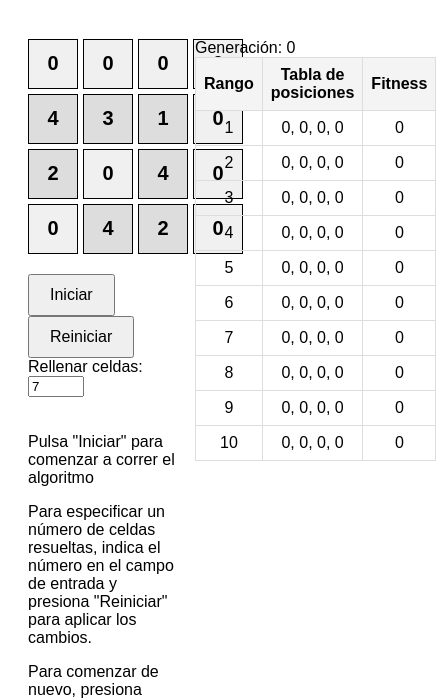
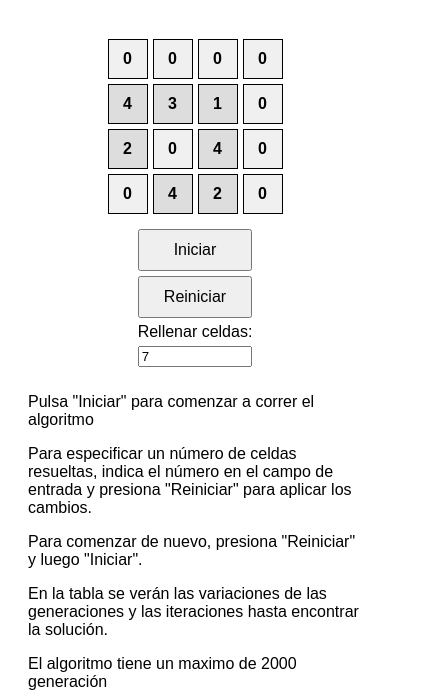
Before and after one commit to Leancen22/Algoritmos-gen-ticos, a plain HTML site: page sudoku.html in a window 390 px wide. Shown: the part 98-798 px from the top of the page, 436 px wide, since content can reach past the window. Drawn offline with Linux system fonts and the light colour scheme.

Commit message:
responsive

```diff
--- a/sudoku.html
+++ b/sudoku.html
@@ -88,6 +88,46 @@
         margin-top: 20px;
     }
 
+    @media screen and (max-width: 768px) {
+
+        .container {
+            flex-direction: column;
+            align-items: center;
+        }
+
+        .left-section {
+            width: 100%;
+        }
+
+        .right-section {
+            width: 100%;
+        }
+
+        .sudoku-grid {
+            grid-template-columns: repeat(4, 40px);
+            grid-template-rows: repeat(4, 40px);
+            margin: 0 auto;
+        }
+
+        .sudoku-cell {
+            font-size: 16px;
+        }
+
+        .info {
+            margin-top: 10px;
+        }
+
+        .buttons {
+            padding-top: 15px;
+            display: flex;
+            flex-direction: column;
+            justify-content: center;
+            margin: 0 auto;
+            gap: 5px;
+        }
+
+    }
+
   </style>
 </head>
 <body>
@@ -97,7 +137,7 @@
     <div class="container">
         <div class="left-section">
             <div id="sudoku-grid" class="sudoku-grid"></div>
-            <div>
+            <div class="buttons">
                 <button id="start-button">Iniciar</button>
                 <button id="restart-button">Reiniciar</button>
                 <label for="filled-cells">Rellenar celdas:</label>
```
Also changed, not shown: words.html (+8 -0 lines).
